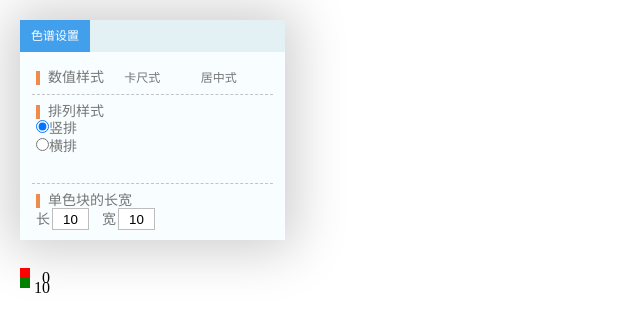
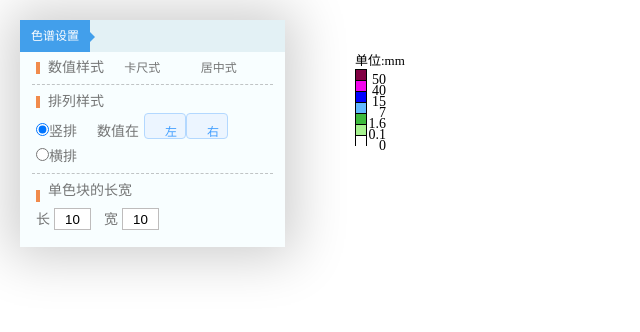
Before and after one commit to tinnkm/demo, a Vue app: page / in a window 1280 px wide. Shown: the top 332 px of the page, without its empty margins (0-640 px from the left). Built offline with nearby package versions, Linux system fonts and the light colour scheme.

Commit message:
'饿呢呢'

```diff
--- a/src/components/block/block-item.vue
+++ b/src/components/block/block-item.vue
@@ -2,8 +2,9 @@
     <div class="block-wrapper" :style="{display:'block',width:realWidth,
                   height:realHeight,
                   backgroundColor:backgroundColor}">
-        <span :class="textStyle"  >{{text}}</span>
+         <span :class="textStyle"  >{{text}}</span>
     </div>
+
 </template>
 <script>
 export default {
@@ -62,6 +63,13 @@ export default {
 <style lang="less" scoped>
 .block-wrapper{
     position: relative;
+    border: 1px solid #000;
+    border-bottom: none;
+    span{
+        font-size: 14px;
+        color: #000;
+        text-align: left;
+    }
 }
 .block-horizontal-top{
     &-start{
--- /dev/null
+++ b/src/components/button/aroundButton.vue
@@ -0,0 +1,33 @@
+<template>
+    <div class="contain">
+          <span>  数值在</span>
+          <el-button type="primary" plain class="button">左</el-button>
+          <el-button type="primary" plain class="button"> 右</el-button>
+    </div>
+</template>
+<script>
+export default {
+
+}
+</script>
+<style lang="less" scoped>
+.contain{
+    display: inline-block;
+    margin-left: 20px;
+    span{
+        font-size: 14px;
+        color: #757676;
+        margin-right: 5px;
+    }
+    .button{
+        width: 15px;
+        height: 12px;
+        margin: 0;
+        font-size: 12px;
+        line-height: 12px;
+        text-align: center;
+        border-radius: none;
+    }
+
+}
+</style>
--- a/src/components/orangeBlock/orangeBlock.vue
+++ b/src/components/orangeBlock/orangeBlock.vue
@@ -12,7 +12,7 @@ export default {
 .orangeBlock{
     display: inline-block;
     width: 4px;
-    height: 14px;
+    height: 12px;
     background: #f18b4c;
 }
 
--- a/src/main.js
+++ b/src/main.js
@@ -1,9 +1,12 @@
 import Vue from 'vue'
 import App from './App.vue'
+// import ElementUI from ' element-ui'
 import "@/assets/css/global.less"
+import  'element-ui/lib/theme-chalk/index.css'
+import{ Button} from 'element-ui'
 
 Vue.config.productionTip = false
-
+Vue.use(Button)
 
 new Vue({
   render: h => h(App),
--- a/src/views/set.vue
+++ b/src/views/set.vue
@@ -1,4 +1,5 @@
 <template >
+  <div class="r">
     <div class="setPanel">
       <div class="title">
         <div class="colorSet">色谱设置</div>
@@ -22,6 +23,7 @@
           <div class="bottom">
             <div class="upright">
               <span class="upright-text"><input type="radio" v-model="arrangement" value="vertical"/>竖排</span>
+              <aroundButton></aroundButton>
             </div>
             <div class="across">
               <span class="across-text"><input type="radio" v-model="arrangement" value="horizontal"/>横排</span>
@@ -43,19 +45,26 @@
           <div></div>
         </div>
       </div>
+
+    </div>
+    <div class="disk">
+      <span> 单位:mm</span>
       <block :width="width" :height="height" :data="data" :arrangement="arrangement"></block>
-   </div>
+    </div>
+  </div>
 </template>
 
 <script>
 import orangeBlock from "@/components/orangeBlock/orangeBlock.vue"
 import block from "@/components/block/block.vue"
 import dotted from '@/components/dotted/dotted.vue'
+import aroundButton from '@/components/button/aroundButton.vue'
 export default {
   components:{
     orangeBlock,
     dotted,
-    block
+    block,
+    aroundButton
   },
   data () {
     return {
@@ -66,12 +75,32 @@ export default {
       style: '',
       data:[
         {
-          color: 'red',
-          text: '0'
+          color: '#810042',
+          text: '50'
         },
         {
-          color: 'green',
-          text: '10'
+          color: '#f304ed',
+          text: '40'
+        },
+        {
+          color: '#0000ff',
+          text: '15'
+        },
+        {
+          color:'#61b8ff',
+          text: '7'
+        },
+        {
+          color:'#3dba3d',
+          text: '1.6'
+        },
+        {
+          color:'#a6f28f',
+          text: '0.1'
+        },
+        {
+          color:'#ffffff',
+          text: '0'
         }
       ]
     }
@@ -80,9 +109,12 @@ export default {
 }
 </script>
 <style lang="less" scoped>
+.r{
+   display: flex;
   .setPanel{
+      display: inline-block;
      width: 265px;
-     height: 220px;
+     height: 227px;
      background: #f8feff;
      margin-top: 20px;
      margin-left: 20px;
@@ -90,6 +122,7 @@ export default {
      .title{
        background: #e3f1f5;
        .colorSet{
+         position: relative;
          background: #429feb;
          color: #fff;
          font-size:12px;
@@ -97,6 +130,18 @@ export default {
          height: 32px;
          line-height: 32px;
          text-align: center;
+         &::after{
+           content:"";
+           width:0;
+           height:0;
+          position: absolute;
+          top: 12px;
+          left: 70px;
+        border-top:solid  5px transparent;
+        border-left:solid 5px #429feb ;
+       border-bottom:solid 5px transparent;
+
+         }
        }
      }
      .content{
@@ -105,9 +150,9 @@ export default {
 
         .numberModal{
          height: 32px;
+         line-height: 32px;
          width: 100%;
          padding-left: 4px;
-         padding-top: 10px;
          display: flex;
          align-items: center;
            orangeBlock{
@@ -118,7 +163,7 @@ export default {
             flex:1;
             display: inline-block;
             font-size:14px;
-           line-height: 14px;
+           // line-height: 14px;
           // height: 25px;
            margin-left: 8px;
            color: #757676;
@@ -159,12 +204,14 @@ export default {
              margin-left: 8px;
             }
           }
-
-         .upright-text{
+         .upright{
+            margin:4px 0 7px 0;
+          .upright-text{
            font-size: 14px;
            color: #757676;
            line-height: 14px;
-          }
+           }
+         }
          .across-text{
           font-size: 14px;
           color: #757676;
@@ -172,7 +219,7 @@ export default {
           }
         }
         .onePiece{
-          height: 74px;
+          height: 4px;
           padding-left: 4px;
           padding-top: 10px;
           .top{
@@ -189,6 +236,7 @@ export default {
                color: #757676;
                line-height: 14px;
                margin-left: 8px;
+               margin-bottom: 10px;
               }
 
           }
@@ -197,7 +245,7 @@ export default {
             font-size: 14px;
            color: #757676;
            line-height: 14px;
-           margin-right: 2px;
+           margin-right: 4px;
           }
           input{
             width: 35px;
@@ -210,5 +258,15 @@ export default {
 
      }
   }
-
+  .disk{
+    flex: 1;
+    display: inline-block;
+    margin-left: 70px;
+    margin-top:50px;
+     span{
+      color: #000;
+      font-size: 13px;
+     }
+  }
+}
 </style>
```
